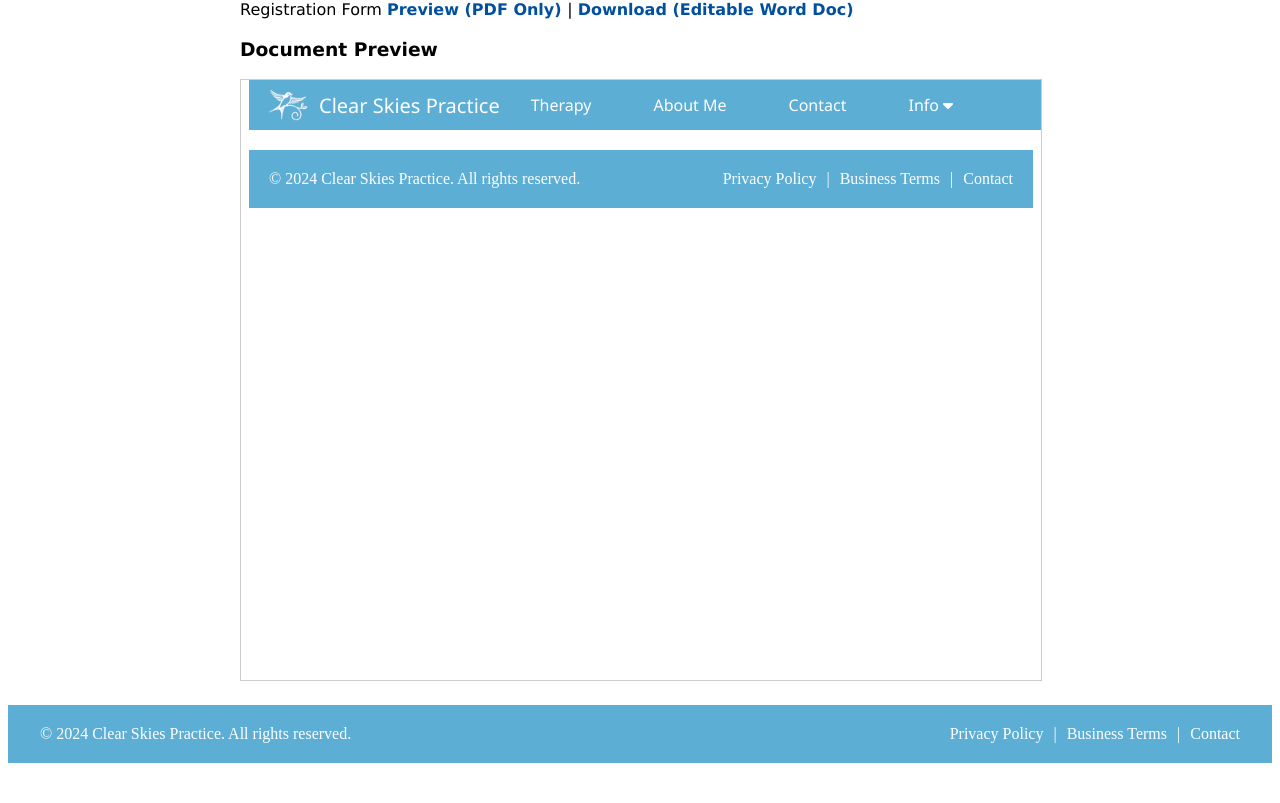
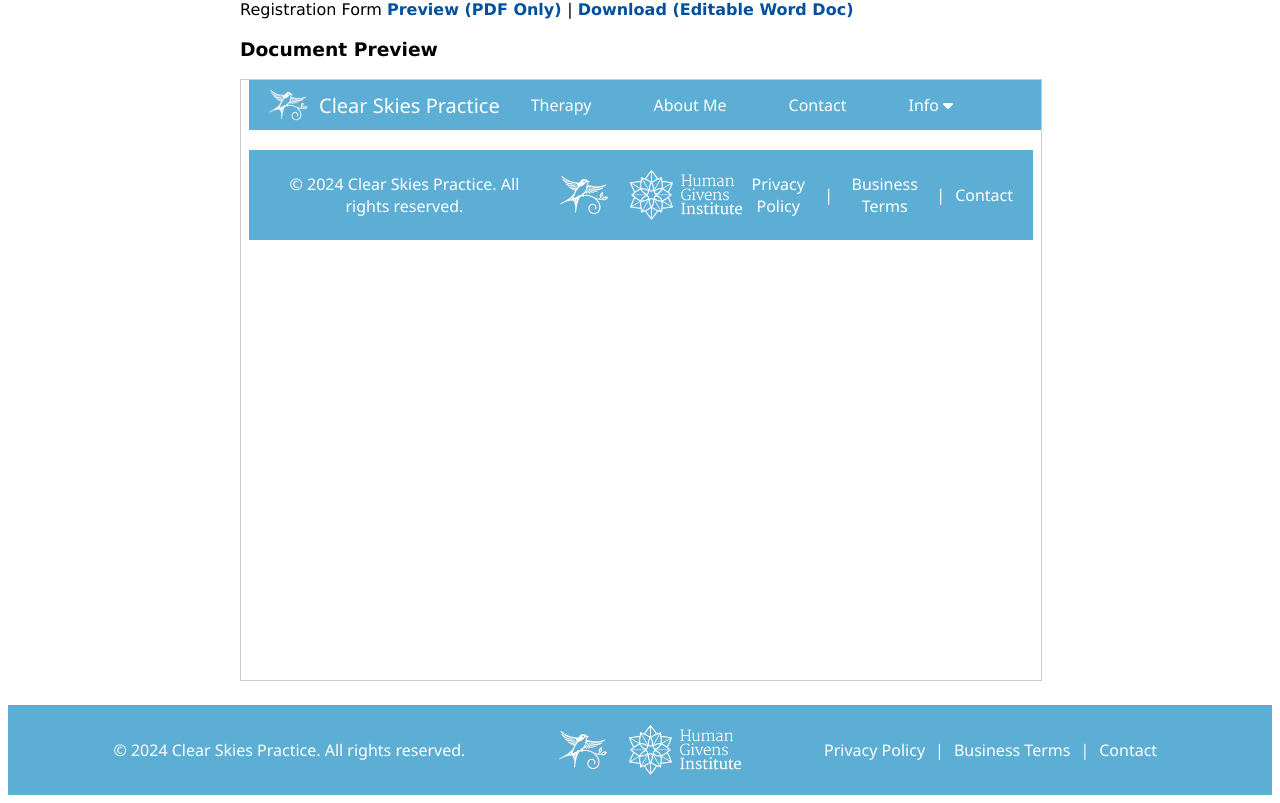
Before and after one commit to MikeForde/cstestvuejs, a Vue app: page /documents in a window 1280 px wide. Shown: the part 446-1249 px from the top of the page. Before the commit the page ends 1217 px from the top, so only its background shows below. Built offline with nearby package versions, Linux system fonts and the light colour scheme.

Commit message:
Footer adjustments

```diff
--- a/src/components/FooterPage.vue
+++ b/src/components/FooterPage.vue
@@ -4,6 +4,12 @@
     <div class="footer-content">
       <div class="footer-left">
         <p>&copy; 2024 Clear Skies Practice. All rights reserved.</p>
+      </div>
+      <div class="footer-center">
+        <img src="@/assets/CSP_Logo_White_trans.png" alt="Clear Skies Practice Logo" class="footer-logo" />
+      </div>
+      <div class="footer-center">
+        <img src="@/assets/HG_logo_footer.png" alt="Human Givens Logo" class="footer-logo" />
       </div>
       <div class="footer-right">
         <router-link to="/privacy">Privacy Policy</router-link> |
@@ -13,6 +19,7 @@
     </div>
   </footer>
 </template>
+
 
   <script>
   export default {
@@ -40,6 +47,14 @@
   max-width: 1200px;
   margin: auto;
   flex-wrap: wrap;
+  font-family: 'Segoe UI', Tahoma, Geneva, Verdana, sans-serif;
+}
+
+.footer-left, .footer-right, .footer-center {
+  flex: 1;
+  display: flex;
+  justify-content: center;
+  align-items: center;
 }
 
 .footer-left p {
@@ -60,6 +75,15 @@
   text-decoration: underline;
 }
 
+.footer-center {
+  flex: 0 1 auto;
+  padding-left: 20px;
+}
+
+.footer-logo {
+  max-height: 50px;
+}
+
 @media screen and (max-width: 768px) {
   .footer-content {
     flex-direction: column;
@@ -69,5 +93,10 @@
   .footer-right {
     margin-top: 10px;
   }
+
+  .footer-left, .footer-right, .footer-center {
+    justify-content: center;
+    margin: 10px 0;
+  }
 }
 </style>
```
Also changed, not shown: src/assets/HG_logo_footer.png (added). Lines whose indentation alone changed are shown as unchanged.
